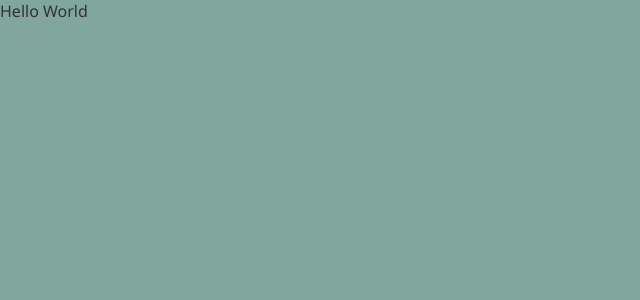
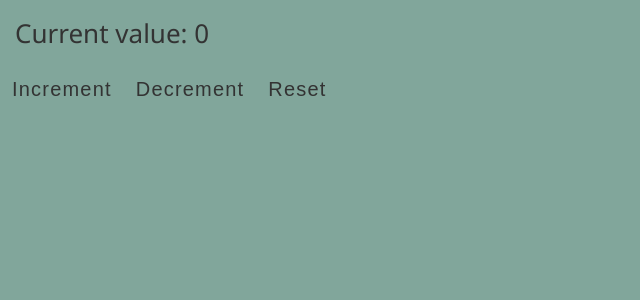
Before and after one commit to andrew-jung/redux-review, a React (Vite) app: page / in a window 1280 px wide. Shown: the top 300 px of the page, without its empty margins (0-640 px from the left). Built offline with nearby package versions, Linux system fonts and the light colour scheme.

Commit message:
Add Counter minimal Redux example

```diff
--- a/package.json
+++ b/package.json
@@ -24,6 +24,9 @@
     "@babel/preset-react": "^7.12.13",
     "eslint": "^7.26.0",
     "eslint-config-prettier": "^8.3.0",
+    "eslint-plugin-import": "^2.22.1",
+    "eslint-plugin-jsx-a11y": "^6.4.1",
+    "eslint-plugin-react": "^7.22.0",
     "parcel": "^1.12.3",
     "prettier": "^2.3.0"
   },
--- a/src/App.js
+++ b/src/App.js
@@ -1,7 +1,7 @@
-import { render } from "react-dom";
+import Main from "./Main";
 
 const App = () => {
-    return <div>Hello World</div>
-  };
+  return <Main />;
+};
 
-render(<App />, document.getElementById("root"));
+export default App;
--- /dev/null
+++ b/src/Main.jsx
@@ -0,0 +1,24 @@
+import { connect } from "react-redux";
+
+import { incrementAction, decrementAction, resetAction } from "./actions";
+
+const Main = ({ counter, increment, decrement, reset }) => {
+  return (
+    <div>
+      <div className="big-val">Current value: {counter}</div>
+      <button onClick={increment}>Increment</button>
+      <button onClick={decrement}>Decrement</button>
+      <button onClick={reset}>Reset</button>
+    </div>
+  );
+};
+
+const mapStateToProps = (state) => ({ counter: state.value });
+const mapDispatchToProps = (dispatch) => {
+  return {
+    increment: () => dispatch(incrementAction()),
+    decrement: () => dispatch(decrementAction()),
+    reset: () => dispatch(resetAction()),
+  };
+};
+export default connect(mapStateToProps, mapDispatchToProps)(Main);
--- /dev/null
+++ b/src/actions.js
@@ -0,0 +1,3 @@
+export const incrementAction = () => ({ type: "INCREMENT" });
+export const decrementAction = () => ({ type: "DECREMENT" });
+export const resetAction = () => ({ type: "RESET" });
--- a/src/index.html
+++ b/src/index.html
@@ -12,7 +12,7 @@
 
 <body>
   <div id="root">not rendered</div>
-  <script src="App.js"></script>
+  <script src="index.js"></script>
 </body>
 
 </html>
--- /dev/null
+++ b/src/index.js
@@ -0,0 +1,16 @@
+import { render } from "react-dom";
+
+import { createStore } from "redux";
+import { Provider } from "react-redux";
+
+import App from "./App";
+import counter from "./reducers";
+
+const store = createStore(counter);
+const rootElement = document.getElementById("root");
+render(
+  <Provider store={store}>
+    <App />
+  </Provider>,
+  rootElement
+);
--- /dev/null
+++ b/src/reducers.js
@@ -0,0 +1,12 @@
+export default (state = { value: 0 }, action) => {
+  switch (action.type) {
+    case "INCREMENT":
+      return { ...state, value: state.value + 1 };
+    case "DECREMENT":
+      return { ...state, value: state.value - 1 };
+    case "RESET":
+      return { ...state, value: 0 };
+    default:
+      return state;
+  }
+};
--- a/src/style.css
+++ b/src/style.css
@@ -8,3 +8,19 @@
     margin: 0;
     font-family: "Segoe UI", Tahoma, Geneva, Verdana, sans-serif;
   }
+
+  .big-val {
+    font-size: 26px;
+    margin: 10px;
+    padding: 5px;
+  }
+
+  button {
+    padding: 2px;
+    margin: 10px;
+    border: none;
+    letter-spacing: 1.2px;
+    background: none;
+    cursor: pointer;
+    font-size: 20px
+  }
```
Also changed, not shown: .eslintrc.json, 1 other file (tests, documents, lock files or other folders).
